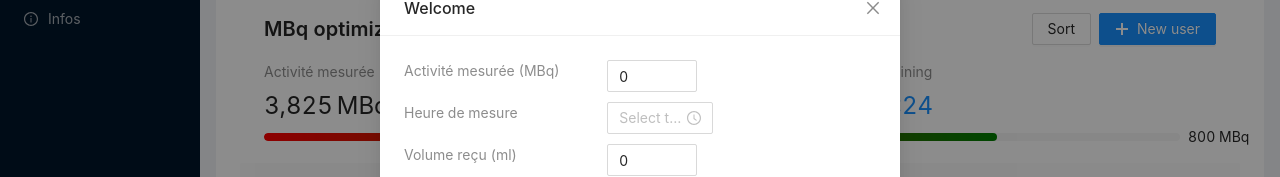
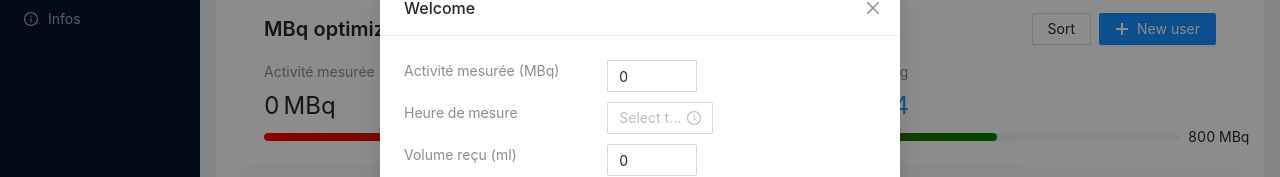
Before and after one commit to github-anis-snoussi/Radiopharmaceuticals-Optimizer, a React (Create React App) app in the folder optimizer/: page / in a window 1280 px wide. Shown: the part 119-296 px from the top of the page. Built offline with nearby package versions, Linux system fonts and the light colour scheme.

Commit message:
correctly rendering data on header

```diff
--- a/optimizer/src/App.js
+++ b/optimizer/src/App.js
@@ -87,6 +87,14 @@ const data = [
 class App extends React.Component {
 
   state = {
+    // initial data
+    measuredActivity : 0,
+    measureTime : null,
+    receivedVolume: 0,
+    halfLife: 0,
+    name: 'MBq optimizer',
+
+    // app status
     isDrawerVisible: false,
     isModalVisible: true,
     dataSource: data,
@@ -250,7 +258,7 @@ class App extends React.Component {
           <Col className="gutter-row" span={6}>
             <InputNumber
               defaultValue={0}
-              onChange={() => {console.log("e")}}
+              onChange={(measuredActivity) => {this.setState({measuredActivity : measuredActivity})}}
             />
           </Col>
         </Row>
@@ -260,7 +268,7 @@ class App extends React.Component {
             <Text type="secondary">Heure de mesure</Text>
           </Col>
           <Col className="gutter-row" span={6}>
-            <TimePicker onChange={() => {console.log('ee')}} />
+            <TimePicker onChange={(measureTime) => {this.setState({measureTime : measureTime})}} />
           </Col>
         </Row>
 
@@ -271,7 +279,7 @@ class App extends React.Component {
           <Col className="gutter-row" span={6}>
             <InputNumber
               defaultValue={0}
-              onChange={() => {console.log("e")}}
+              onChange={(receivedVolume) => {this.setState({receivedVolume : receivedVolume})}}
             />
           </Col>
         </Row>
@@ -283,13 +291,17 @@ class App extends React.Component {
           <Col className="gutter-row" span={6}>
             <InputNumber
               defaultValue={0}
-              onChange={() => {console.log("e")}}
+              onChange={(halfLife) => {this.setState({halfLife : halfLife})}}
             />
           </Col>
         </Row>
 
         <Divider orientation="left">Additional Data</Divider>
-        <Input placeholder="Lab name" prefix={<BankOutlined />} />
+        <Input
+          placeholder="Lab name"
+          prefix={<BankOutlined />}
+          onChange={(name) => {this.setState({name: name.target.value})}}
+        />
       </Modal>
     )
   }
@@ -325,7 +337,13 @@ render() {
 
         <div className="site-layout-background" style={{ padding: 24, minHeight: 360 }}>
 
-          <AppHeader>
+          <AppHeader
+            measuredActivity={this.state.measuredActivity}
+            measureTime={this.state.measureTime}
+            receivedVolume={this.state.receivedVolume}
+            halfLife={this.state.halfLife}
+            name={this.state.name}
+          >
             <Button key="1" >Sort</Button>
             <Button key="2" type="primary" onClick={this.showDrawer}>
               <PlusOutlined /> New user
--- a/optimizer/src/Components/AppHeader.js
+++ b/optimizer/src/Components/AppHeader.js
@@ -28,18 +28,17 @@ const HeaderContent = ({ children, extra }) => (
   </div>
 );
 
-const renderContent = () => (
+const renderContent = (measuredActivity, measureTime, receivedVolume, halfLife) => (
   <Row>
   <Statistic
     title="Activité mesurée"
     suffix="MBq"
-    value={3825}
+    value={measuredActivity}
 
   />
   <Statistic
     title="Heure de mesure"
-    suffix="AM"
-    value={"08:00"}
+    value={new Date(measureTime).toLocaleTimeString().replace(/:\d+ /, ' ')}
     style={{
       margin: '0 32px',
     }}
@@ -47,12 +46,12 @@ const renderContent = () => (
   <Statistic
     title="Volume reçu"
     suffix="ml"
-    value={8.5}
+    value={receivedVolume}
   />
   <Statistic
     title="Demi-vie reçue"
     suffix="min"
-    value={109.8}
+    value={halfLife}
     style={{
       margin: '0 32px',
     }}
@@ -81,12 +80,14 @@ class AppHeader extends React.Component {
     return (
       <PageHeader
       className="site-page-header-responsive"
-      title="MBq optimizer"
-      subTitle="3/3/2021"
+      title={this.props.name}
+      subTitle={new Date().toDateString()}
       tags={<Tag color="blue">Running</Tag>}
       extra={this.props.children}
     >
-      <HeaderContent>{renderContent()}</HeaderContent>
+      <HeaderContent>
+        {renderContent(this.props.measuredActivity, this.props.measureTime, this.props.receivedVolume, this.props.halfLife)}
+        </HeaderContent>
     </PageHeader>
     );
   }
--- a/optimizer/src/Components/PatientsTable.js
+++ b/optimizer/src/Components/PatientsTable.js
@@ -87,9 +87,21 @@ const columns = [
       key: 'action',
       render: (text, record) => (
         <Space size="middle">
-          <Button  size="small" >
-            Inject {record.name}
-          </Button>
+
+          <Popconfirm
+            title="Are you sure to inject this patient?"
+            onConfirm={confirm}
+            onCancel={cancel}
+            okText="Yes"
+            cancelText="No"
+          >
+
+            <Button  size="small" >
+              Inject {record.name}
+            </Button>
+
+          </Popconfirm>
+
           <Popconfirm
             title="Are you sure to delete this patient?"
             onConfirm={confirm}
@@ -101,6 +113,7 @@ const columns = [
               Delete
             </Button>
           </Popconfirm>
+
         </Space>
       ),
     },
```
